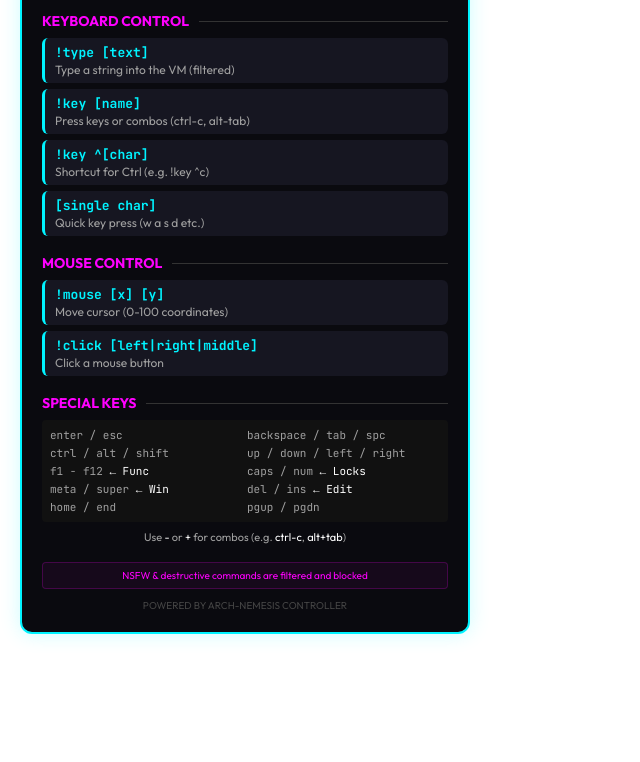
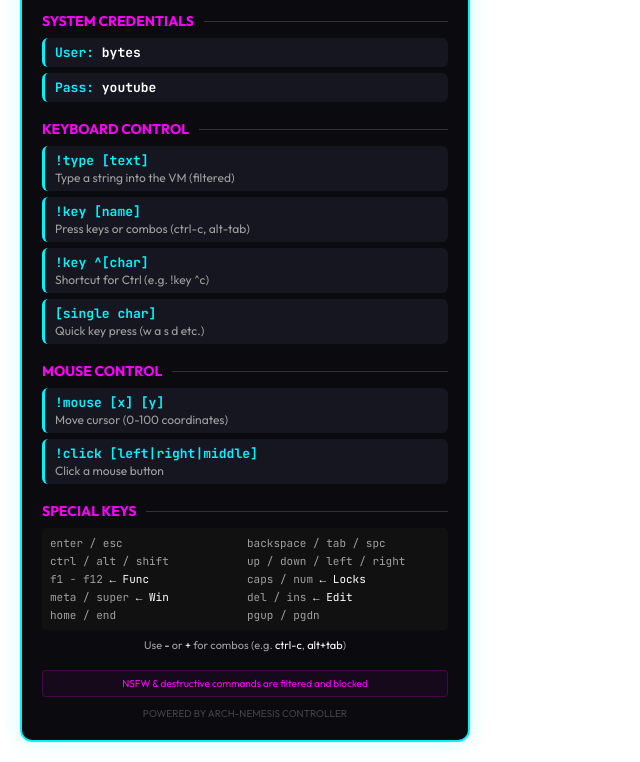
Before and after one commit to 128bytes8/arch-nemesis, a plain HTML site: page overlay/commands.html in a window 1280 px wide. Shown: the part 86-848 px from the top of the page, without its empty margins (0-640 px from the left). Before the commit the page ends 800 px from the top, so only its background shows below. Drawn offline with Linux system fonts and the light colour scheme.

Commit message:
Add system credentials (bytes/youtube) to both overlays
Made-with: Cursor

```diff
--- a/overlay/commands.html
+++ b/overlay/commands.html
@@ -128,6 +128,18 @@
         <h1>Arch-Nemesis</h1>
 
         <div class="section">
+            <h2>System Credentials</h2>
+            <div class="command-group">
+                <div class="cmd-item">
+                    <div class="cmd-line">User: <span class="highlight">bytes</span></div>
+                </div>
+                <div class="cmd-item">
+                    <div class="cmd-line">Pass: <span class="highlight">youtube</span></div>
+                </div>
+            </div>
+        </div>
+
+        <div class="section">
             <h2>Keyboard Control</h2>
             <div class="command-group">
                 <div class="cmd-item">
```
Also changed, not shown: overlay/index.html (+9 -0 lines).
